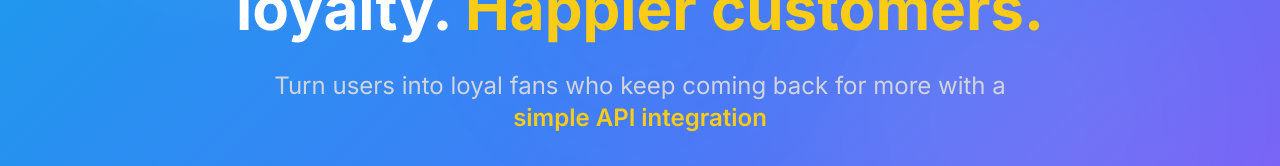
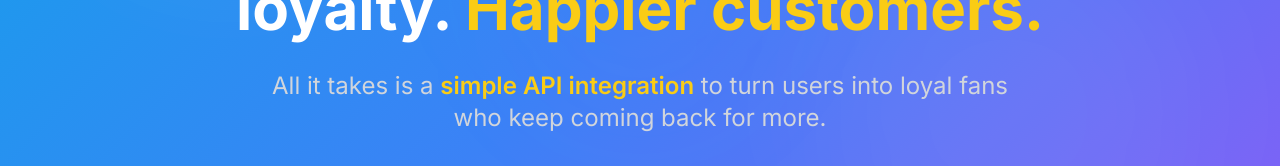
Before and after one commit to judgesteven/website, a React (Create React App) app: page / in a window 1280 px wide. Shown: the part 415-581 px from the top of the page. Built offline with nearby package versions, Linux system fonts and the light colour scheme.

Commit message:
Refine hero subtitle messaging - Restructure text to emphasize simplicity and maintain highlighted 'simple API integration' text for better impact

```diff
--- a/src/components/Home.js
+++ b/src/components/Home.js
@@ -237,10 +237,11 @@ const Testing = () => {
                 transition={{ delay: 0.6, duration: 0.8 }}
                 className="text-xl lg:text-2xl text-gray-300 mb-8 max-w-3xl mx-auto"
               >
-                Turn users into loyal fans who keep coming back for more with a{' '}
+                All it takes is a{' '}
                 <span className="text-yellow-400 font-semibold">
                   simple API integration
                 </span>
+                {' '}to turn users into loyal fans who keep coming back for more.
               </motion.p>
 
               <motion.div
```
Also changed, not shown: 2 other files (tests, documents, lock files or other folders).
